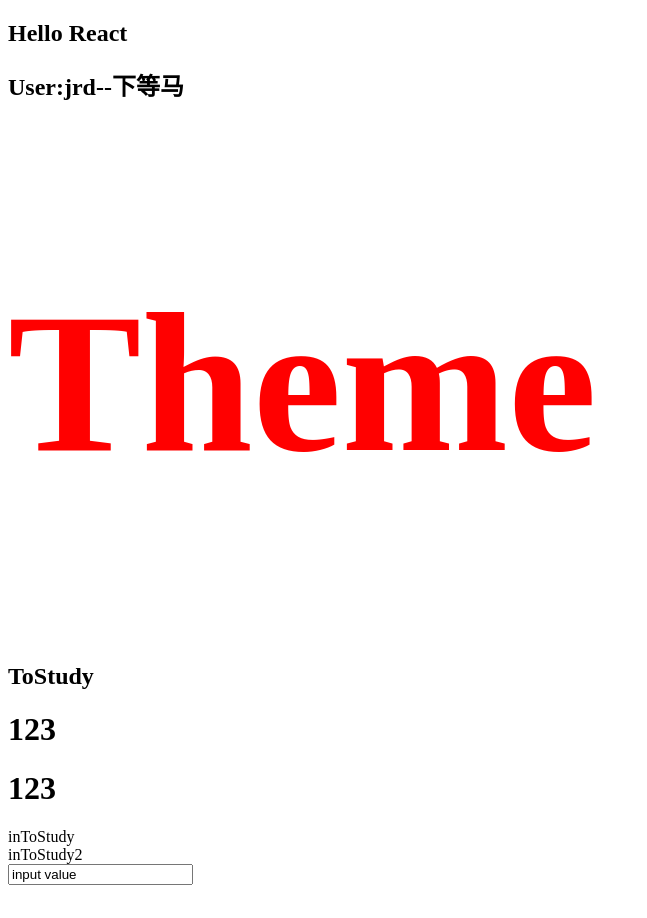
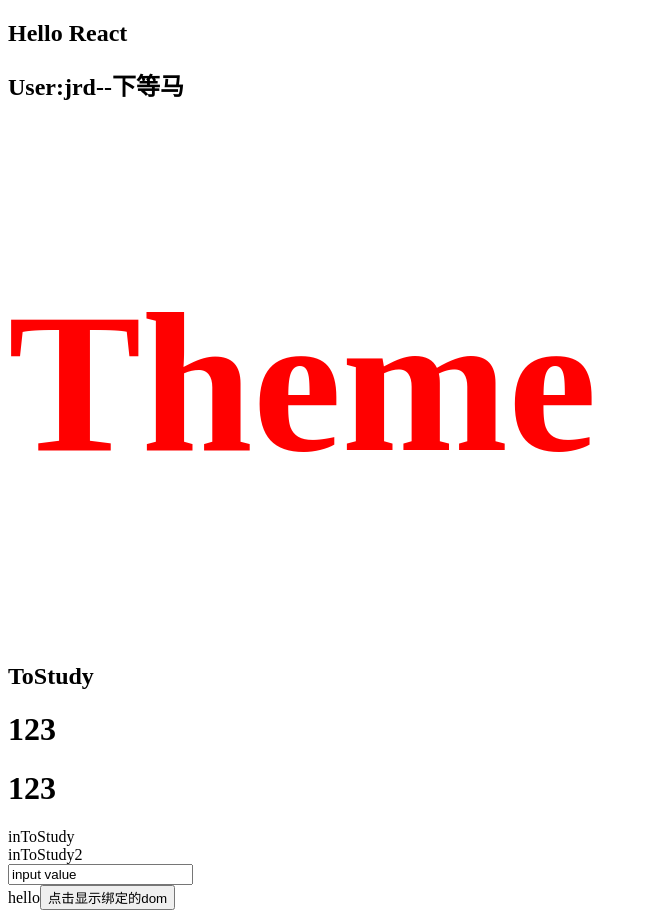
Before and after one commit to jinrd123/react-learning-notes, a React (Create React App) app in the folder 脚手架项目/demo/: page / in a window 1280 px wide. Shown: the whole page, without its empty margins (0-647 px from the left). Before the commit the page ends 893 px from the top, so only its background shows below. Built offline with nearby package versions, Linux system fonts and the light colour scheme.

Commit message:
使用useRef获取dom

```diff
--- a/脚手架项目/demo/src/App.jsx
+++ b/脚手架项目/demo/src/App.jsx
@@ -1,6 +1,7 @@
 import React from "react"
 import HelloWorld from "./components/HelloWorld";
 import ToStudy from "./components/ToStudy";
+import UseRef from "./components/UseRef"
 
 class App extends React.Component {
     constructor() {
@@ -28,6 +29,7 @@ class App extends React.Component {
                     <div>inToStudy2</div>
                 </ToStudy>
                 <input value={inputValue} onChange={(e) =>{this.inputChange(e)}}/>
+                <UseRef/>
             </div>
         )
     }
--- /dev/null
+++ b/脚手架项目/demo/src/components/UseRef.jsx
@@ -0,0 +1,16 @@
+import { memo, useRef } from 'react'
+
+const UseRef = memo(function UseRef() {
+    const containerRef = useRef();
+    function showContainerDom() {
+        console.log(containerRef.current);
+    }
+    return (
+        <div ref={containerRef}>
+            hello
+            <button onClick={showContainerDom}>点击显示绑定的dom</button>
+        </div>
+    )
+})
+
+export default UseRef;
```
Also changed, not shown: 1 other file (tests, documents, lock files or other folders).
